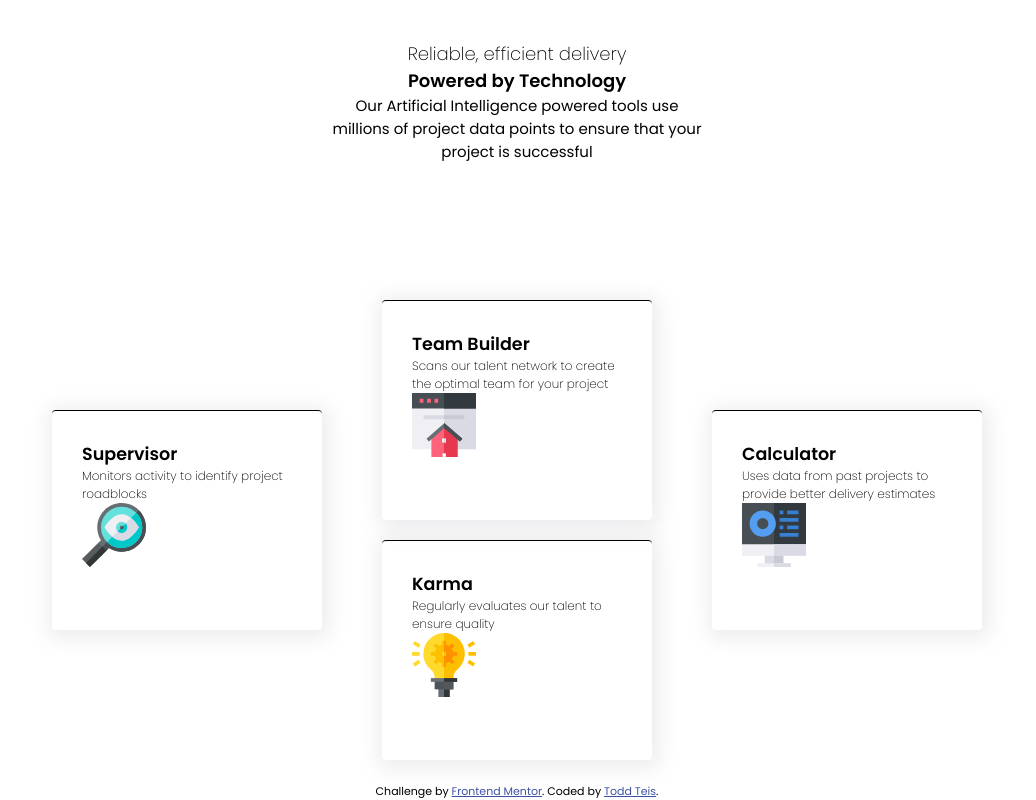
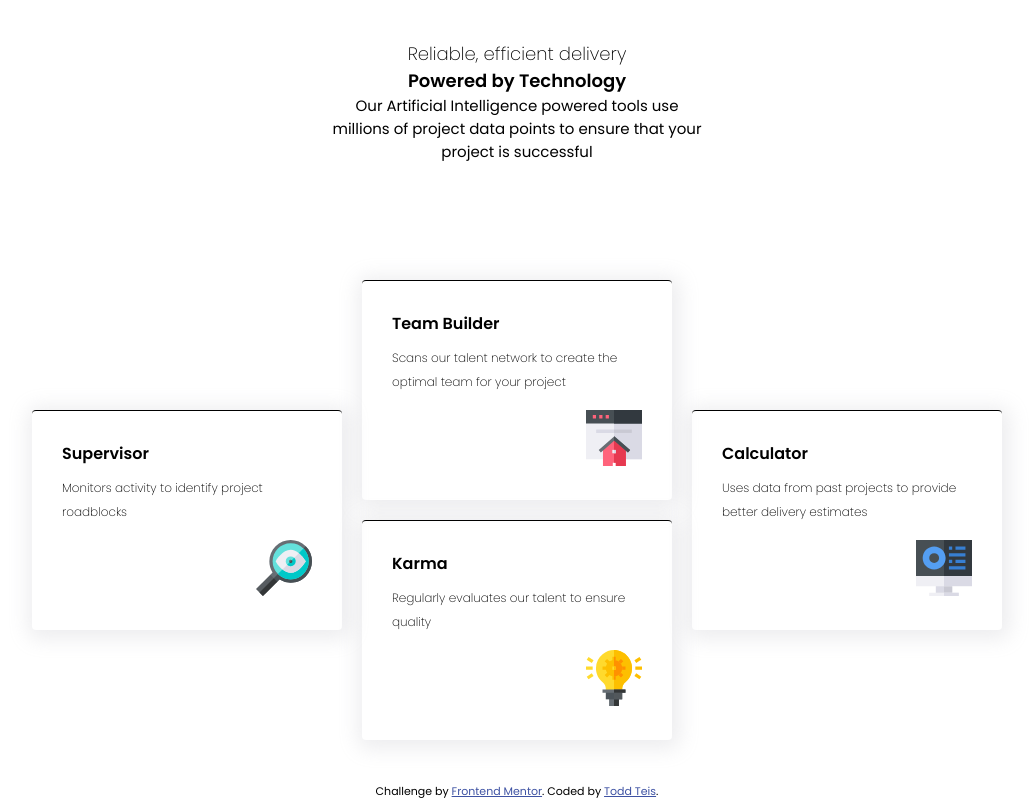
Before and after one commit to toddteis/Four-card-feature-section, a plain HTML site: page index.html in a window 1280 px wide. Shown: the whole page, without its empty margins (123-1159 px from the left). Drawn offline with Linux system fonts and the light colour scheme.

Commit message:
Styled main card sections.

```diff
--- a/css/styles.css
+++ b/css/styles.css
@@ -83,25 +83,34 @@ main {
 .card-body {
     height: 220px;
     padding: 30px;
+    padding-bottom: 34px;
     border-top: 1px solid black;
     border-radius: 4px;
     box-shadow: 2px 3px 20px 6px rgb(163, 165, 174, 0.2);
-    margin: 20px;
+    display: flex;
+    flex-direction: column;
+    justify-content: space-between;
 }
 
-.card-main h3 {
+.card-body h3 {
     font-size: 16px;
     font-weight: 600;
+    margin-bottom: 10px;
+    padding: 0;
 }
 
-.card-main p {
+.card-body p {
     font-size: 12px;
     font-weight: 200;
+    line-height: 2;
+    margin: 0;
+    padding: 0;
 }
 
-.card-main img {
-    width: 40px;
-    height: 40px;
+.card-body img {
+    width: 56px;
+    height: 56px;
+    align-self: flex-end;
 }
 
 /* FOOTER */
--- a/index.html
+++ b/index.html
@@ -20,23 +20,31 @@
           to ensure that your project is successful</p>
       </hgroup>
       <section class="card card-body supervisor">
+        <div>
           <h3>Supervisor</h3>
           <p>Monitors activity to identify project roadblocks</p>
+        </div>
         <img src="./images/icon-supervisor.svg" alt="A magnifying glass with an eye in the lens">
       </section>
       <section class="card card-body team-builder">
+        <div>
           <h3>Team Builder</h3>
           <p>Scans our talent network to create the optimal team for your project</p>
+        </div>
         <img src="./images/icon-team-builder.svg" alt="A red house in front a application window">
       </section>
       <section class="card card-body karma">
+        <div>
           <h3>Karma</h3>
           <p>Regularly evaluates our talent to ensure quality</p>
+        </div>
         <img src="./images/icon-karma.svg" alt="A light bulb emitting light">
       </section>
       <section class="card card-body calculator">
+        <div>
           <h3>Calculator</h3>
           <p>Uses data from past projects to provide better delivery estimates</p>
+        </div>
         <img src="./images/icon-calculator.svg" alt="A computer monitor displaying graphics">
       </section>
   </main>
```
Lines whose indentation alone changed are shown as unchanged.
